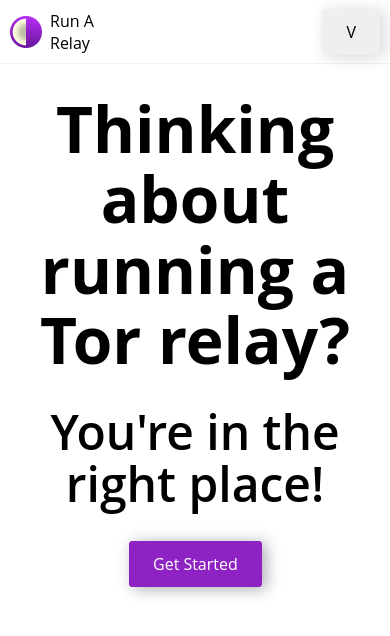
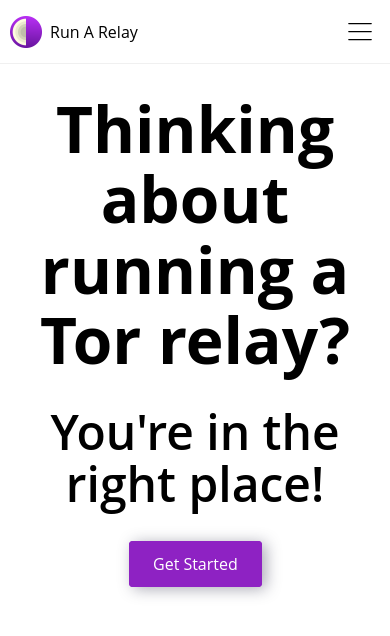
Before and after one commit to EffectiveAF/run-a-relay, a Svelte app: page / in a window 390 px wide. Shown: the top 636 px of the page. Built offline with nearby package versions, Linux system fonts and the light colour scheme; a web font is replaced by a local one.

Commit message:
add hamburger menu to mobile

```diff
--- a/public/relay.css
+++ b/public/relay.css
@@ -21,3 +21,9 @@
 .nav-right.show-right-nav-mobile button {
   margin: 12px 0;
 }
+
+.toggle-nav-right {
+  min-width: 24px;
+  mask: url(/img/hamburger_menu.svg) no-repeat center / contain;
+  -webkit-mask: url(/img/hamburger_menu.svg) no-repeat center / contain;
+}
--- a/src/Nav.svelte
+++ b/src/Nav.svelte
@@ -126,14 +126,13 @@
     </ExternalButton>
   </div>
 
-  <button
+  <img src="/img/hamburger_menu.svg"
+    alt="Hamburger Menu"
     class="toggle-nav-right"
     on:click={toggleNavRight}
     on:blur={() => {
       // TODO: Remove this race condition hack
       setTimeout(collapseNav, 250);
     }}
-  >
-    {togglerLabelOpen}
-  </button>
+  />
 </nav>
```
Also changed, not shown: public/img/hamburger_menu.svg (added).
